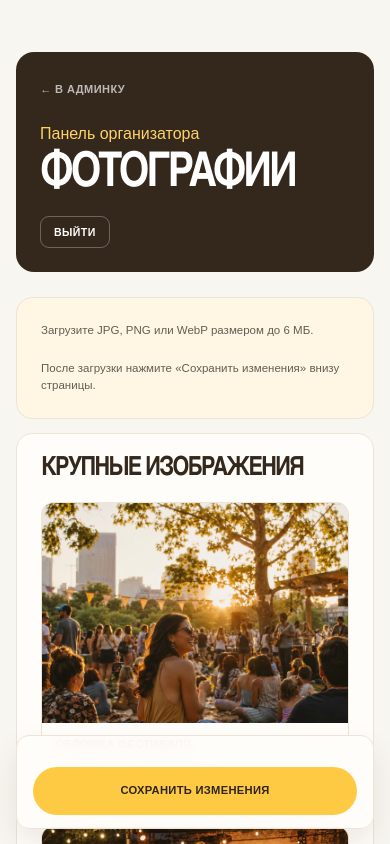
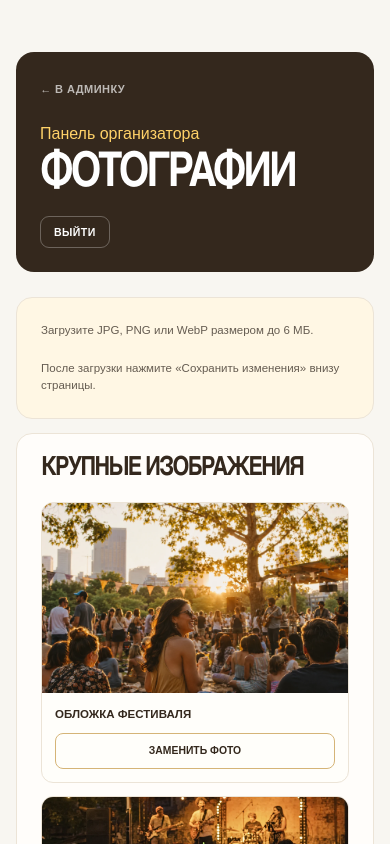
Before and after one commit to nepovtor/festival-platform, a Next.js app: page /admin/photos in a window 390 px wide. Shown: the top 844 px of the page. Built offline with nearby package versions, Linux system fonts and the light colour scheme; no server answers.

Commit message:
Compact photo manager layout

```diff
--- a/app/globals.css
+++ b/app/globals.css
@@ -786,8 +786,7 @@ th { color: var(--muted); font-size: 0.62rem; letter-spacing: 0.08em; text-trans
 .editor-program-description { grid-column: 1 / -2; }
 .editor-program-item .editor-remove { margin: 0 0 1px; }
 .editor-save-bar {
-  position: sticky;
-  bottom: 15px;
+  position: static;
   padding: 13px 16px;
   display: flex;
   justify-content: space-between;
@@ -831,12 +830,12 @@ th { color: var(--muted); font-size: 0.62rem; letter-spacing: 0.08em; text-trans
 .photo-preview {
   position: relative;
   width: 100%;
-  height: 190px;
+  height: 150px;
   overflow: hidden;
   background: #f2e6d2;
 }
 .photo-preview img { object-fit: cover; }
-.photo-priority-grid .photo-preview { height: 280px; }
+.photo-priority-grid .photo-preview { height: 195px; }
 .photo-card-body { padding: 13px; display: grid; gap: 10px; }
 .photo-card-body strong {
   font-size: 0.72rem;
@@ -919,7 +918,7 @@ th { color: var(--muted); font-size: 0.62rem; letter-spacing: 0.08em; text-trans
   .editor-program-description { grid-column: 1; }
   .editor-save-bar { align-items: stretch; flex-direction: column; }
   .photo-priority-grid, .photo-gallery-manager { grid-template-columns: 1fr; }
-  .photo-preview, .photo-priority-grid .photo-preview { height: 220px; }
+  .photo-preview, .photo-priority-grid .photo-preview { height: 190px; }
   .admin-login-card { padding: 28px 22px; }
 }
 
```
